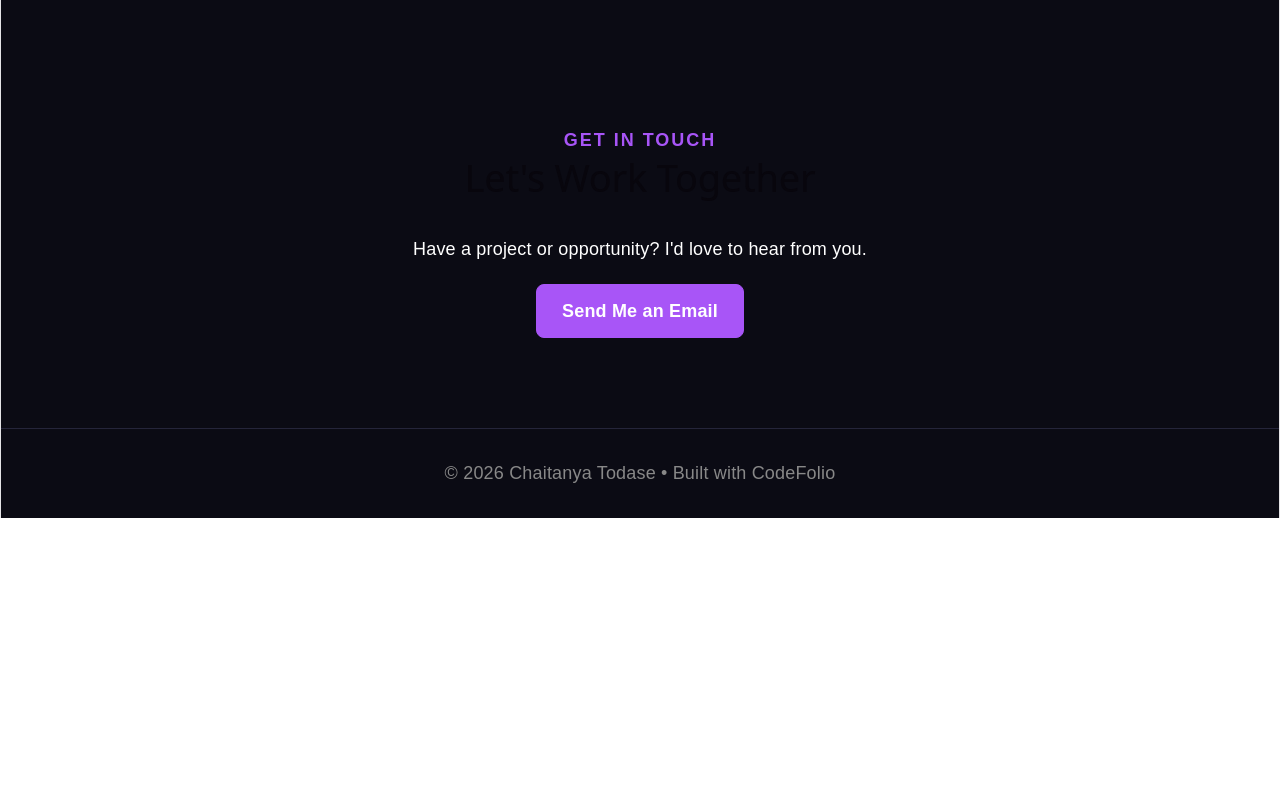
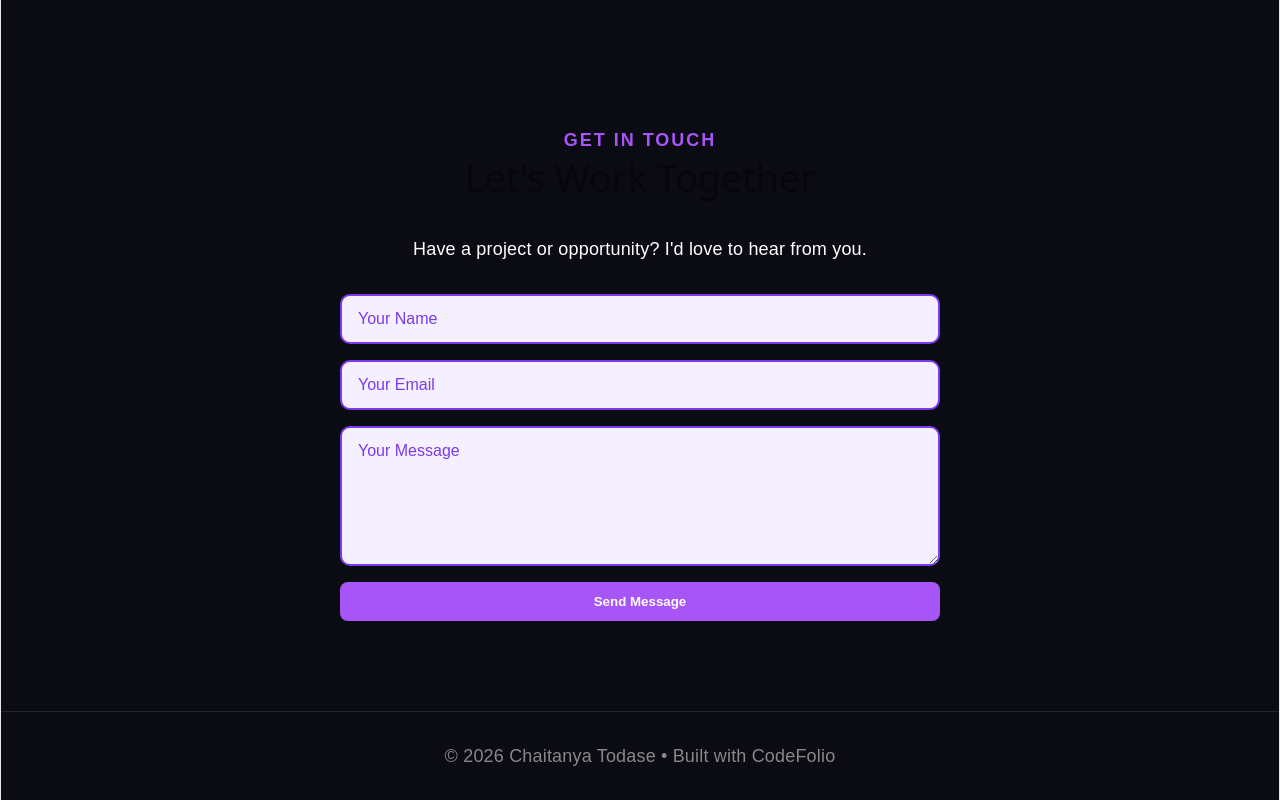
Before and after one commit to Chaitanya-29t/CodeFolio, a React app in the folder frontend/: page / in a window 1280 px wide. Shown: the part 1965-2765 px from the top of the page. Before the commit the page ends 2483 px from the top, so only its background shows below. Built offline with nearby package versions, Linux system fonts and the light colour scheme; the HTML template or start-up script is replaced by a standard one.

Commit message:
Add contact form

```diff
--- a/frontend/src/App.css
+++ b/frontend/src/App.css
@@ -776,3 +776,51 @@ footer {
     margin: 0;
   }
 }
+.contact-form {
+  max-width: 600px;
+  margin: 30px auto 0;
+  display: flex;
+  flex-direction: column;
+  gap: 16px;
+}
+
+.contact-form input,
+.contact-form textarea {
+  width: 100%;
+  padding: 14px 16px;
+  border: 2px solid #7c3aed;
+  border-radius: 10px;
+  background: #f5f0ff;
+  color: #222;
+  font-size: 16px;
+  font-family: inherit;
+  box-sizing: border-box;
+  outline: none;
+}
+
+.contact-form input::placeholder,
+.contact-form textarea::placeholder {
+  color: #7c3aed;
+}
+
+.contact-form input:focus,
+.contact-form textarea:focus {
+  border-color: #6d28d9;
+  background: #ffffff;
+}
+
+.contact-form textarea {
+  resize: vertical;
+  min-height: 140px;
+}
+
+.contact-form button {
+  border: none;
+  cursor: pointer;
+  font-family: inherit;
+}
+
+.contact-form p {
+  margin: 0;
+  text-align: center;
+}
--- a/frontend/src/App.jsx
+++ b/frontend/src/App.jsx
@@ -1,6 +1,55 @@
+import { useState } from "react";
 import "./App.css";
 
 function App() {
+  const [form, setForm] = useState({
+  name: "",
+  email: "",
+  message: "",
+});
+
+const [status, setStatus] = useState("");
+
+const handleChange = (e) => {
+  setForm({
+    ...form,
+    [e.target.name]: e.target.value,
+  });
+};
+
+const handleSubmit = async (e) => {
+  e.preventDefault();
+  setStatus("Sending...");
+
+  try {
+    const response = await fetch(
+      "https://codefolio-backend-3hhh.onrender.com/api/contact",
+      {
+        method: "POST",
+        headers: {
+          "Content-Type": "application/json",
+        },
+        body: JSON.stringify(form),
+      }
+    );
+
+    const data = await response.json();
+
+    if (!response.ok) {
+      throw new Error(data.message || "Something went wrong");
+    }
+
+    setStatus("Message sent successfully 🚀");
+
+    setForm({
+      name: "",
+      email: "",
+      message: "",
+    });
+  } catch (error) {
+    setStatus("Failed to send message. Please try again.");
+  }
+};
   const profile = {
     name: "Chaitanya Todase",
     username: "chaitanya",
@@ -122,14 +171,40 @@ function App() {
             Have a project or opportunity? I'd love to hear from you.
           </p>
 
-          <a
-  href="https://mail.google.com/mail/?view=cm&fs=1&to=chaitanyatodase78@gmail.com"
-  target="_blank"
-  rel="noopener noreferrer"
-  className="primary-btn"
->
-  Send Me an Email
-</a>
+          <form onSubmit={handleSubmit} className="contact-form">
+  <input
+    type="text"
+    name="name"
+    placeholder="Your Name"
+    value={form.name}
+    onChange={handleChange}
+    required
+  />
+
+  <input
+    type="email"
+    name="email"
+    placeholder="Your Email"
+    value={form.email}
+    onChange={handleChange}
+    required
+  />
+
+  <textarea
+    name="message"
+    placeholder="Your Message"
+    value={form.message}
+    onChange={handleChange}
+    rows="5"
+    required
+  />
+
+  <button type="submit" className="primary-btn">
+    Send Message
+  </button>
+
+  {status && <p>{status}</p>}
+</form>
         </section>
       </main>
 
```
